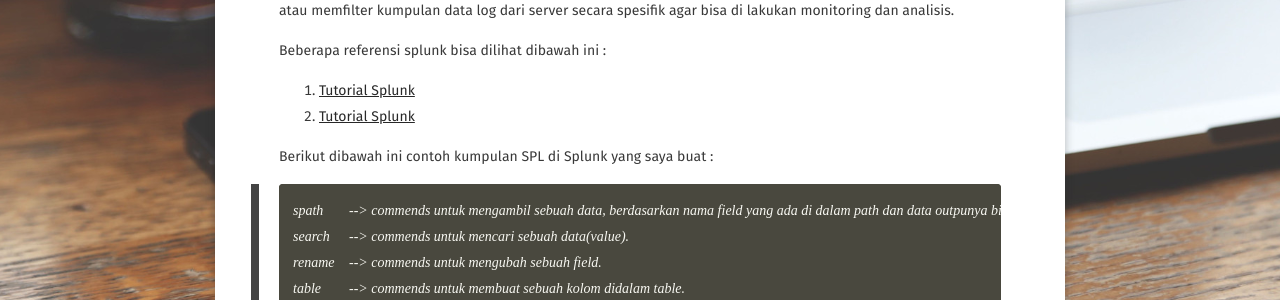
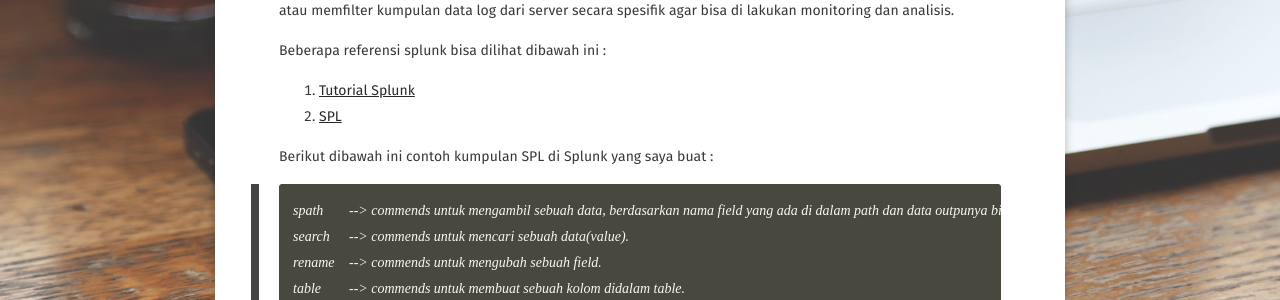
Before and after one commit to SandyRahman/sandyrahman.github.io, a Jekyll site: the page built from _posts/2019-12-18-splunk-dashboard-monitoring.md, in a window 1280 px wide. Shown: the part 504-804 px from the top of the page. Built offline with Jekyll 4.4.1, drawn with Linux system fonts in a browser that asks for light colours; some web fonts are replaced; comment, search, counter and statistics services are not loaded.

Commit message:
Update 2019-12-18-splunk-dashboard-monitoring.md

```diff
--- a/_posts/2019-12-18-splunk-dashboard-monitoring.md
+++ b/_posts/2019-12-18-splunk-dashboard-monitoring.md
@@ -15,8 +15,8 @@
 Beberapa referensi splunk bisa dilihat dibawah ini :
 1. <a href="https://www.tutorialspoint.com/splunk/index.htm"
      title="tutorialsplunk">Tutorial Splunk</a>
-2. <a href="https://www.tutorialspoint.com/splunk/index.htm"
-     title="tutorialsplunk">Tutorial Splunk</a>
+2. <a href="https://docs.splunk.com/Documentation/Splunk/8.0.0/SearchReference/Abstract"
+     title="spl">SPL</a>
 
 Berikut dibawah ini contoh kumpulan SPL di Splunk yang saya buat :
 >	spath	--> commends untuk mengambil sebuah data, berdasarkan nama field yang ada di dalam path dan data outpunya bisa kita tampilkan di sebuah table.
```
